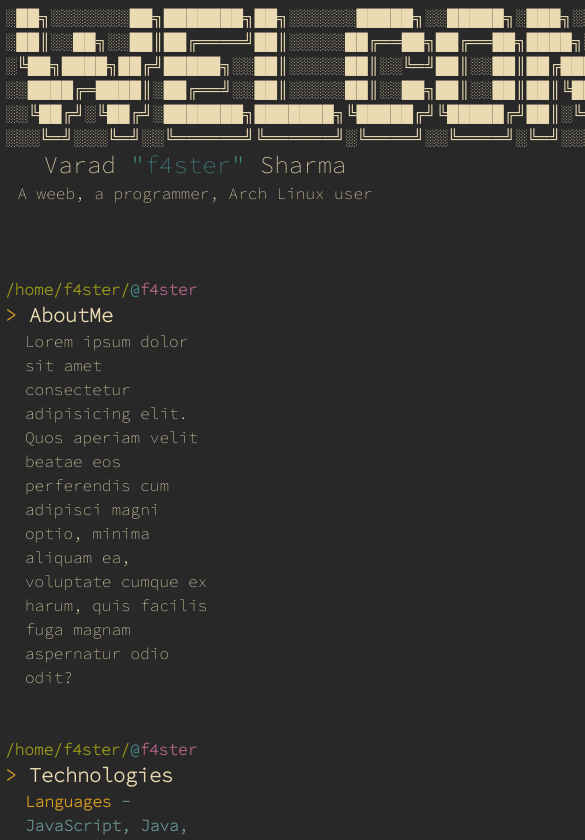
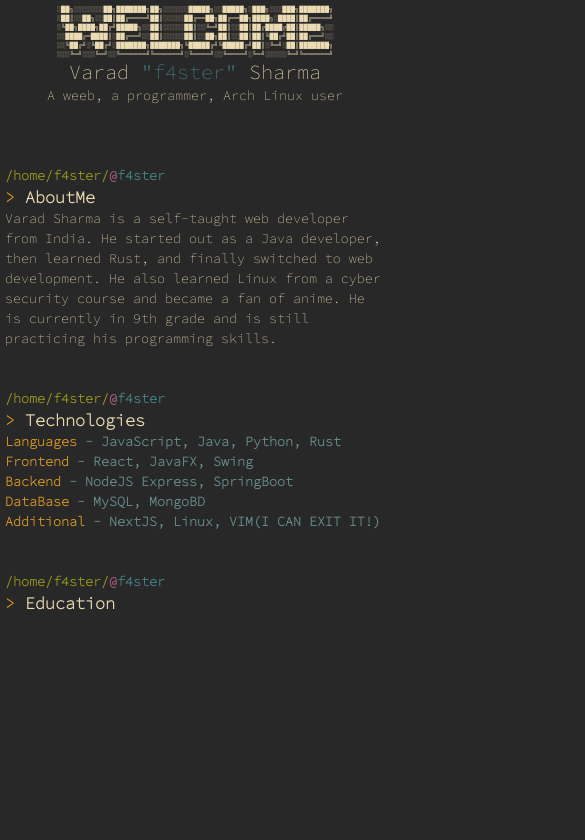
Before and after one commit to Varad-Codes/varadcodes, a React (Vite) app: page / in a window 390 px wide. Shown: the top 840 px of the page, 585 px wide, since content can reach past the window. Built offline with nearby package versions, Linux system fonts and the light colour scheme.

Commit message:
Content Update + Mobile Responsive

```diff
--- a/src/components/AboutMe.jsx
+++ b/src/components/AboutMe.jsx
@@ -5,7 +5,8 @@ const AboutMe = _ => {
         <>
             <Prompt CMD={"AboutMe"} />
             <p className="cmd-output">
-                Lorem ipsum dolor sit amet consectetur adipisicing elit. Quos aperiam velit beatae eos perferendis cum adipisci magni optio, minima aliquam ea, voluptate cumque ex harum, quis facilis fuga magnam aspernatur odio odit?</p>
+                Varad Sharma is a self-taught web developer from India. He started out as a Java developer, then learned Rust, and finally switched to web development. He also learned Linux from a cyber security course and became a fan of anime. He is currently in 9th grade and is still practicing his programming skills.
+            </p>
             <br />
             <br />
         </>
--- a/src/components/Hero.jsx
+++ b/src/components/Hero.jsx
@@ -1,7 +1,7 @@
 const ACIIArt = _ => {
     return (
         <>
-            <p id="acii-art">
+            <p id="ascii-art">
 
                 ░██╗░░░░░░░██╗███████╗██╗░░░░░░█████╗░░█████╗░███╗░░░███╗███████╗
                 ░██║░░██╗░░██║██╔════╝██║░░░░░██╔══██╗██╔══██╗████╗░████║██╔════╝
--- a/src/components/TechStack.jsx
+++ b/src/components/TechStack.jsx
@@ -7,7 +7,7 @@ const TechStack = _ => {
             <p className="cmd-output">
                 <ol className="font-bold">
                     <li><span className="text-yellow">Languages</span><span className="text-cyan"> - JavaScript, Java, Python, Rust</span></li>
-                    <li><span className="text-yellow">Frontend</span><span className="text-cyan"> - React, Angular, JavaFX, Swing</span></li>
+                    <li><span className="text-yellow">Frontend</span><span className="text-cyan"> - React, JavaFX, Swing</span></li>
                     <li><span className="text-yellow">Backend</span><span className="text-cyan"> - NodeJS Express, SpringBoot</span></li>
                     <li><span className="text-yellow">DataBase</span><span className="text-cyan"> - MySQL, MongoBD</span></li>
                     <li><span className="text-yellow">Additional</span><span className="text-cyan"> - NextJS, Linux, VIM(I CAN EXIT IT!)</span></li>
--- a/src/components/ui/Prompt.jsx
+++ b/src/components/ui/Prompt.jsx
@@ -1,7 +1,7 @@
 const Prompt = ({ CMD }) => {
     return (
         <>
-            <h1 className="font-bold"><span className="text-green">/home/f4ster/</span><span className="text-blue">@</span><span className="text-magenta">f4ster</span></h1>
+            <h1 className="font-bold"><span className="text-green">/home/f4ster/</span><span className="text-magenta">@</span><span className="text-blue">f4ster</span></h1>
             <p className="font-bold text-xl"><span className="text-yellow text-xl">&gt;</span> {CMD} </p>
         </>
     );
--- a/src/index.css
+++ b/src/index.css
@@ -13,8 +13,27 @@
 }
 
 .cmd-output {
-	margin-left: 20px;
-	margin-right: 45%;
+	/* margin-left: 20px; */
+	margin-right: 40%;
+}
+@media only screen and (max-width: 730px) {
+	[class=cmd-output] {
+		margin-right: 0%;
+	}
+	[id=ascii-art] {
+		font-size: xx-small;
+	}
+}
+@media only screen  and (max-width: 425px) {
+	:root{
+		font-size: smaller;
+	}
+	/* [class=cmd-output]{
+		/* margin-right: -20;
+	} */
+	[id=ascii-art] {
+		font-size: 6px;
+	}
 }
 
 /* #acii-art{
```
